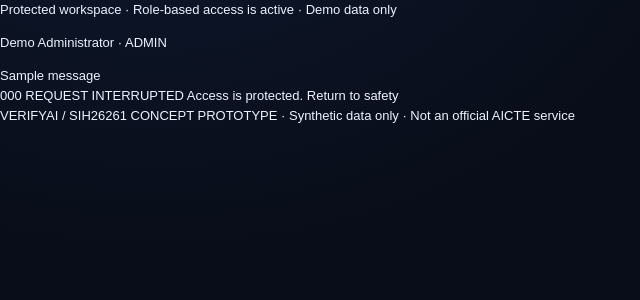
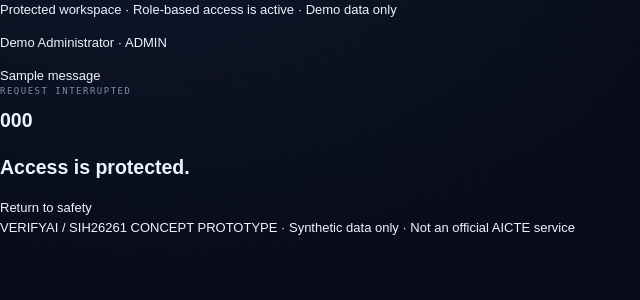
Before and after one commit to SaiPranavi-Kapa/VerifyAI-SIH26261-Prototype, a Flask app: template templates/base_error.html in a window 1280 px wide. Shown: the part 147-447 px from the top of the page, without its empty margins (0-640 px from the left). Run offline with Flask 3, Linux system fonts and the light colour scheme; the visitor is signed in with stand-in values (Sample User, id 1); data comes from the database, SQL or seed files in the repository; tables that the repository leaves empty hold one stand-in row (values such as "Sample post"); the template is opened without the code that fills it: most values are stand-ins (such as "Sample title", 1, 10 or a date in 2020); one stand-in notice (Sample message) is shown.

Commit message:
Update base_error.html

```diff
--- a/templates/base_error.html
+++ b/templates/base_error.html
@@ -1,8 +1,20 @@
-{% extends "base.html" %} {% block title %}{{ code }}{% endblock %} {% block content %}
-{{ code }}
-REQUEST INTERRUPTED
-Access is protected.
-{{ message }}
 
-Return to safety
+{% extends "base.html" %}
+
+{% block title %}{{ code }} | VerifyAI{% endblock %}
+
+{% block content %}
+<section class="error-page">
+    <p class="eyebrow">REQUEST INTERRUPTED</p>
+
+    <h1>{{ code }}</h1>
+
+    <h2>Access is protected.</h2>
+
+    <p>{{ message }}</p>
+
+    <a class="button button-primary" href="{{ url_for('dashboard') }}">
+        Return to safety
+    </a>
+</section>
 {% endblock %}
```
